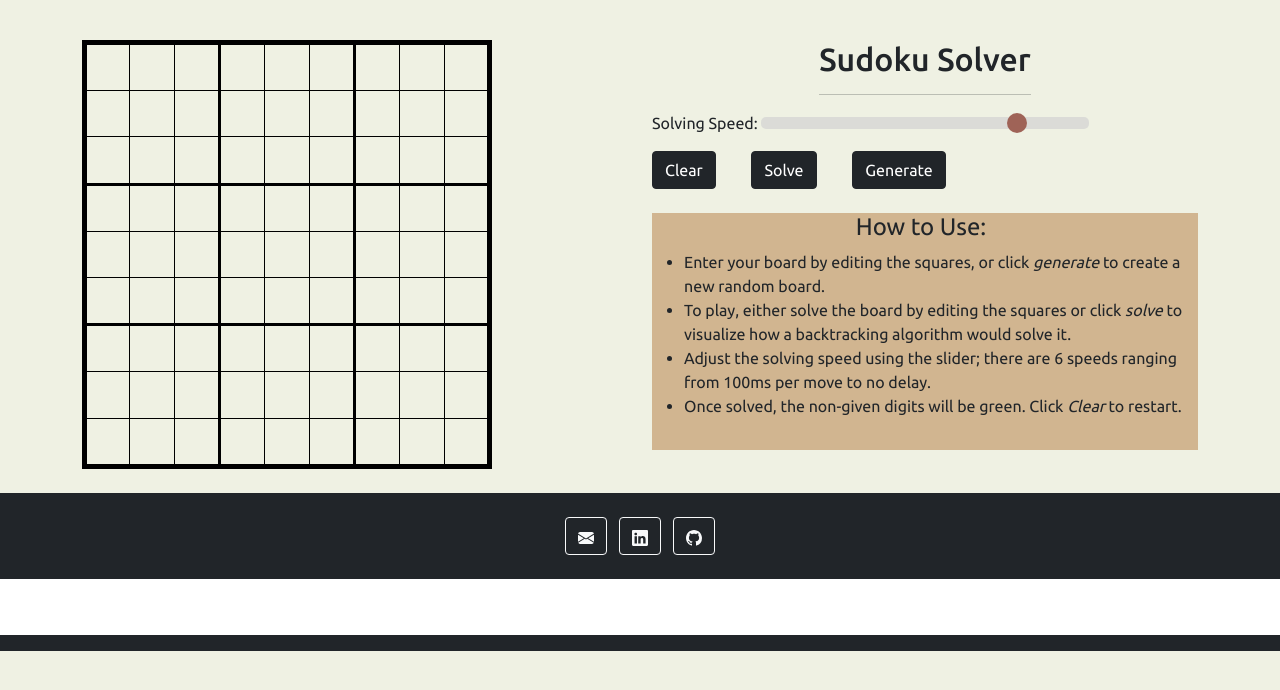
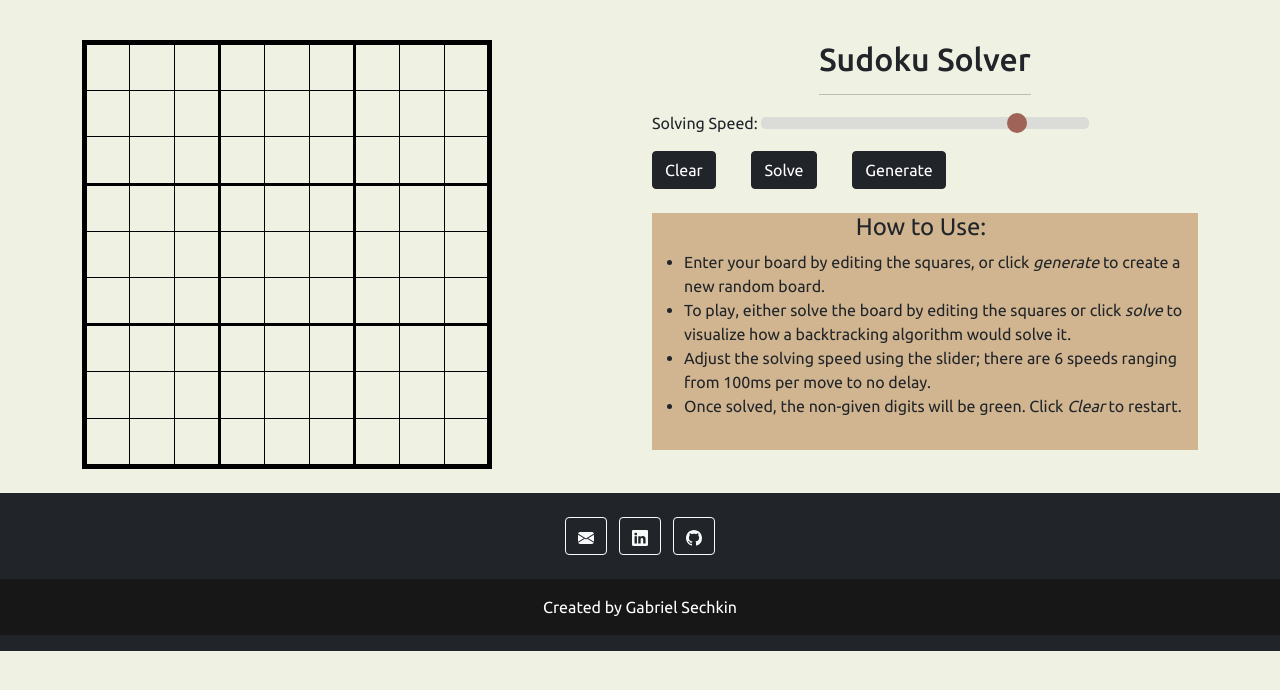
Before and after one commit to gsechkin/Sudoku-Solver, a website: page index.html in a window 1280 px wide. Drawn offline with nearby package versions, Linux system fonts and the light colour scheme.

Commit message:
reverted change

```diff
--- a/public/styles.css
+++ b/public/styles.css
@@ -141,8 +141,7 @@ footer {
 }
 
 #footer-text {
-    /* background-color: rgb(24, 23, 23); */
-    background-color: white;
+    background-color: rgb(24, 23, 23);
 }
 
 /* At any screen smaller than boostrap's lg breakpoint, make page content more centered */
```
